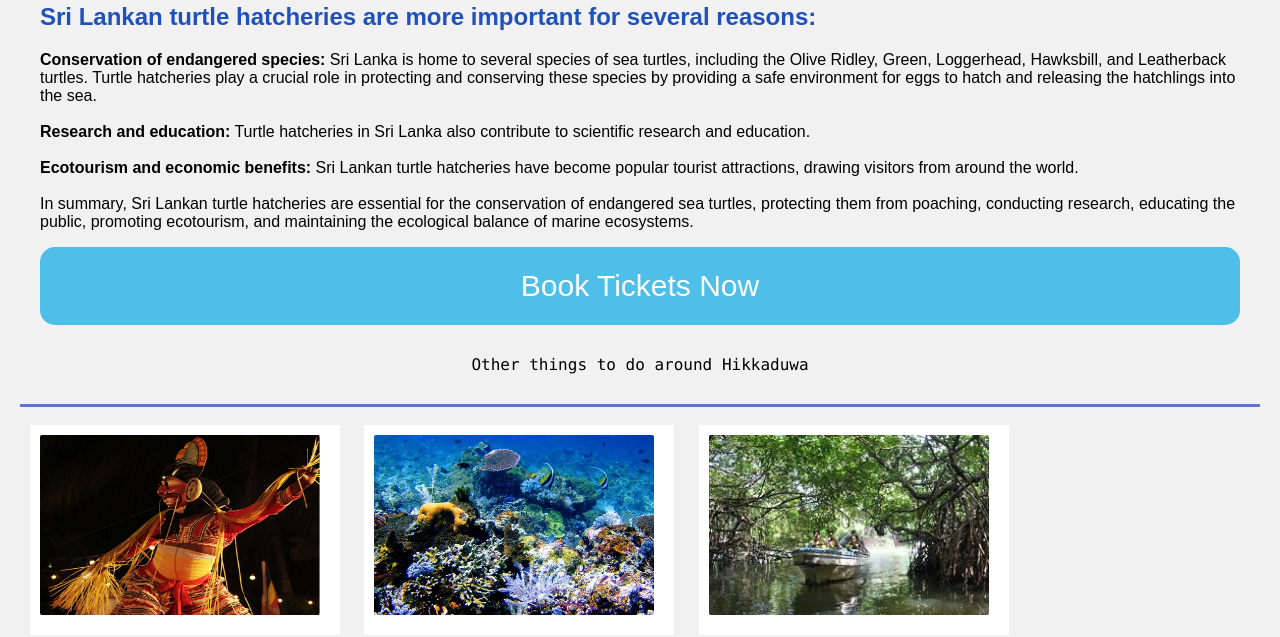
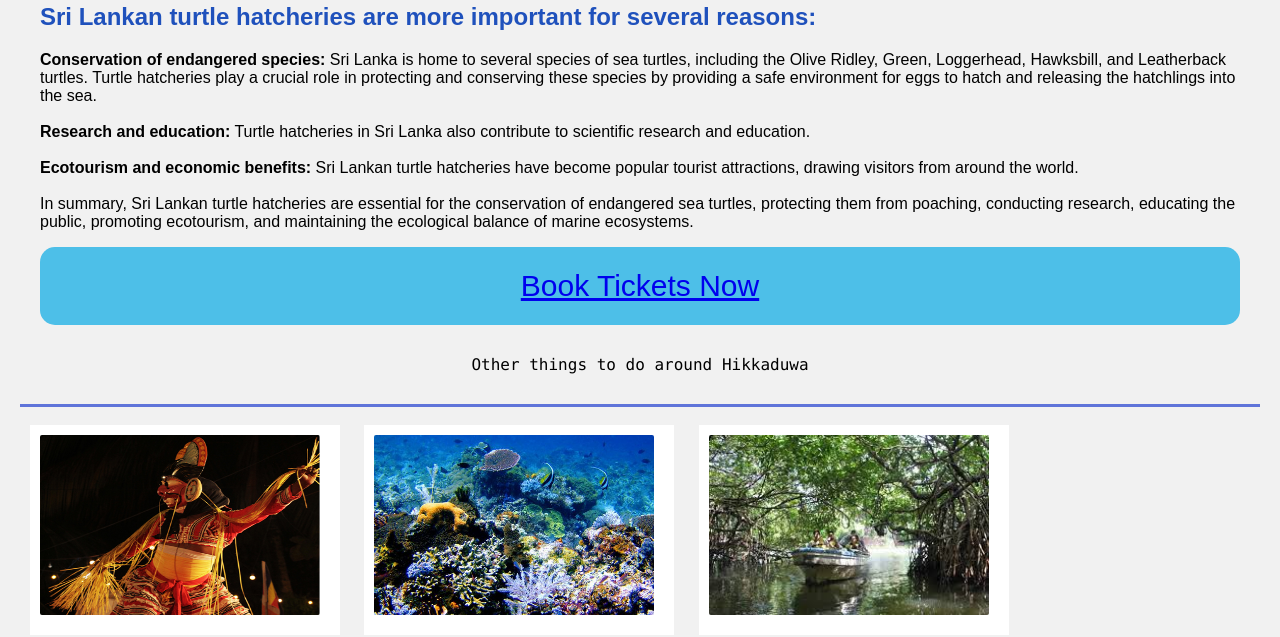
Before and after one commit to nimwara/hatchery, a plain HTML site: page index.html in a window 1280 px wide. Shown: the part 683-1320 px from the top of the page. Drawn offline with Linux system fonts and the light colour scheme.

Commit message:
Update index.html

```diff
--- a/index.html
+++ b/index.html
@@ -43,7 +43,7 @@
     <b>Research and education:</b> Turtle hatcheries in Sri Lanka also contribute to scientific research and education.<br><br>
     <b>Ecotourism and economic benefits:</b> Sri Lankan turtle hatcheries have become popular tourist attractions, drawing visitors from around the world.<br><br>
     In summary, Sri Lankan turtle hatcheries are essential for the conservation of endangered sea turtles, protecting them from poaching, conducting research, educating the public, promoting ecotourism, and maintaining the ecological balance of marine ecosystems.<br></p>
-    <a href="https://thisajanimwara.github.io/TurtleTicket/"><button class="button button1"> Book Tickets Now</button></a>
+   <button class="button button1"> <a href="https://thisajanimwara.github.io/TurtleTicket/"> Book Tickets Now</a></button>
   </div>
 <p class="p1"> Other things to do around Hikkaduwa </p>
 <hr style="height:3px;border-width:0;color:rgb(81, 129, 216);background-color:rgb(95, 116, 217)">
```
